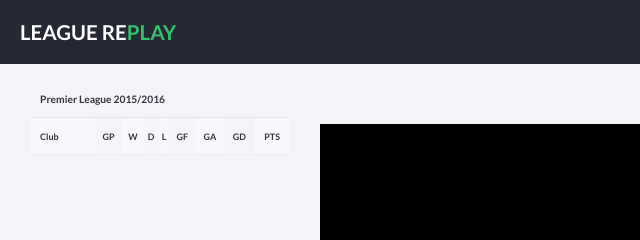
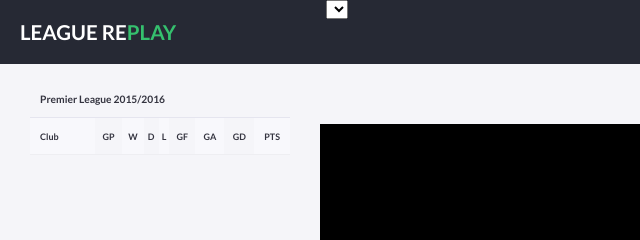
Before and after one commit to cmoedk/leaguereplay, a website: page build/index.html in a window 1280 px wide. Shown: the top 240 px of the page, 0-640 px from the left. Drawn offline with Linux system fonts and the light colour scheme; no server answers.

Commit message:
Added drop down menu to index.html. Replace in the future with something prettier.

```diff
--- a/build/index.html
+++ b/build/index.html
@@ -21,6 +21,8 @@
         <h2>LEAGUE RE<span>PLAY</span></h2>
         <nav id="content">
             &nbsp;
+            <select id='selectTeamDropdown'>
+            </select>
             <div id="controls">
                 <button id="start">Start</button>
             </div>
```
